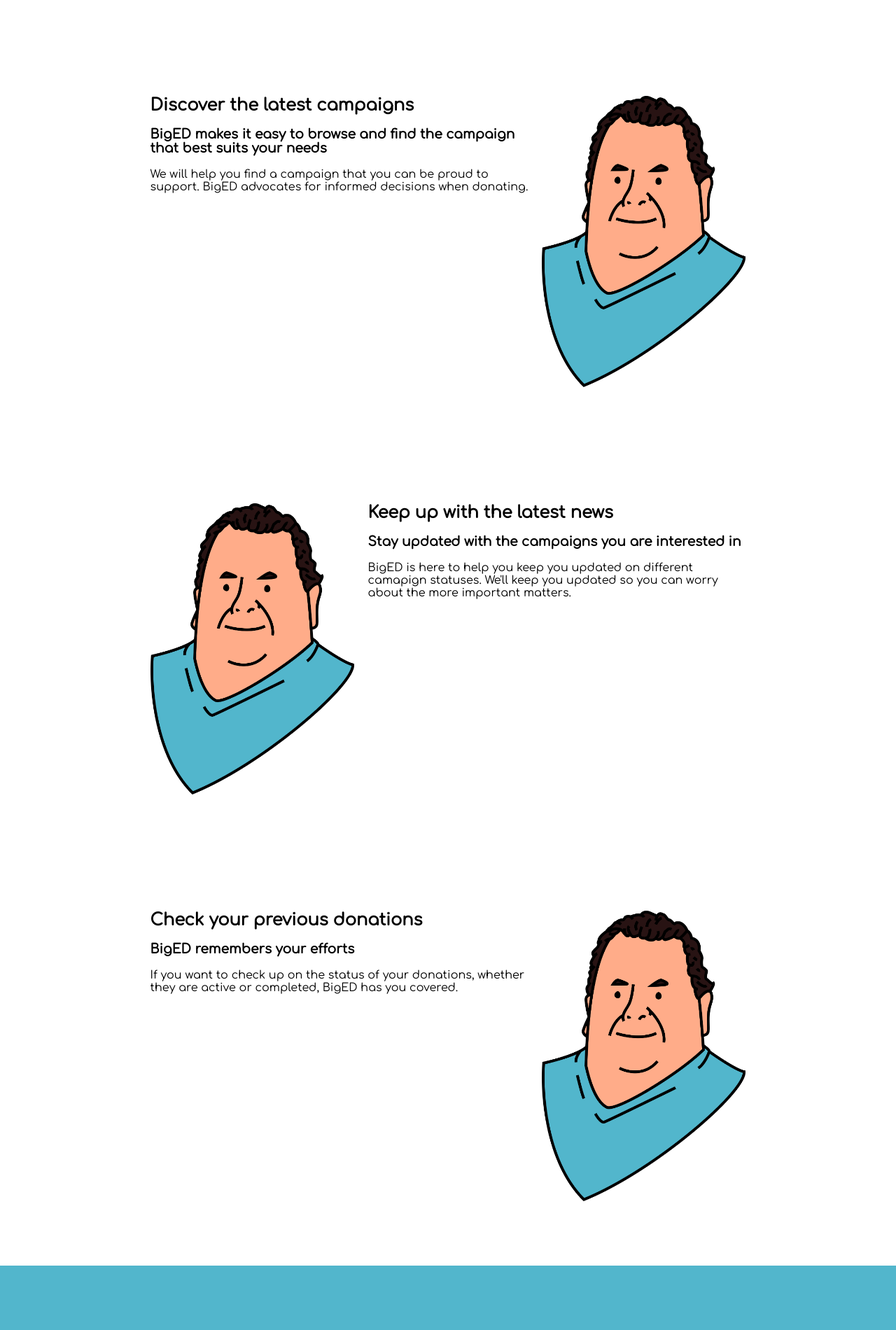
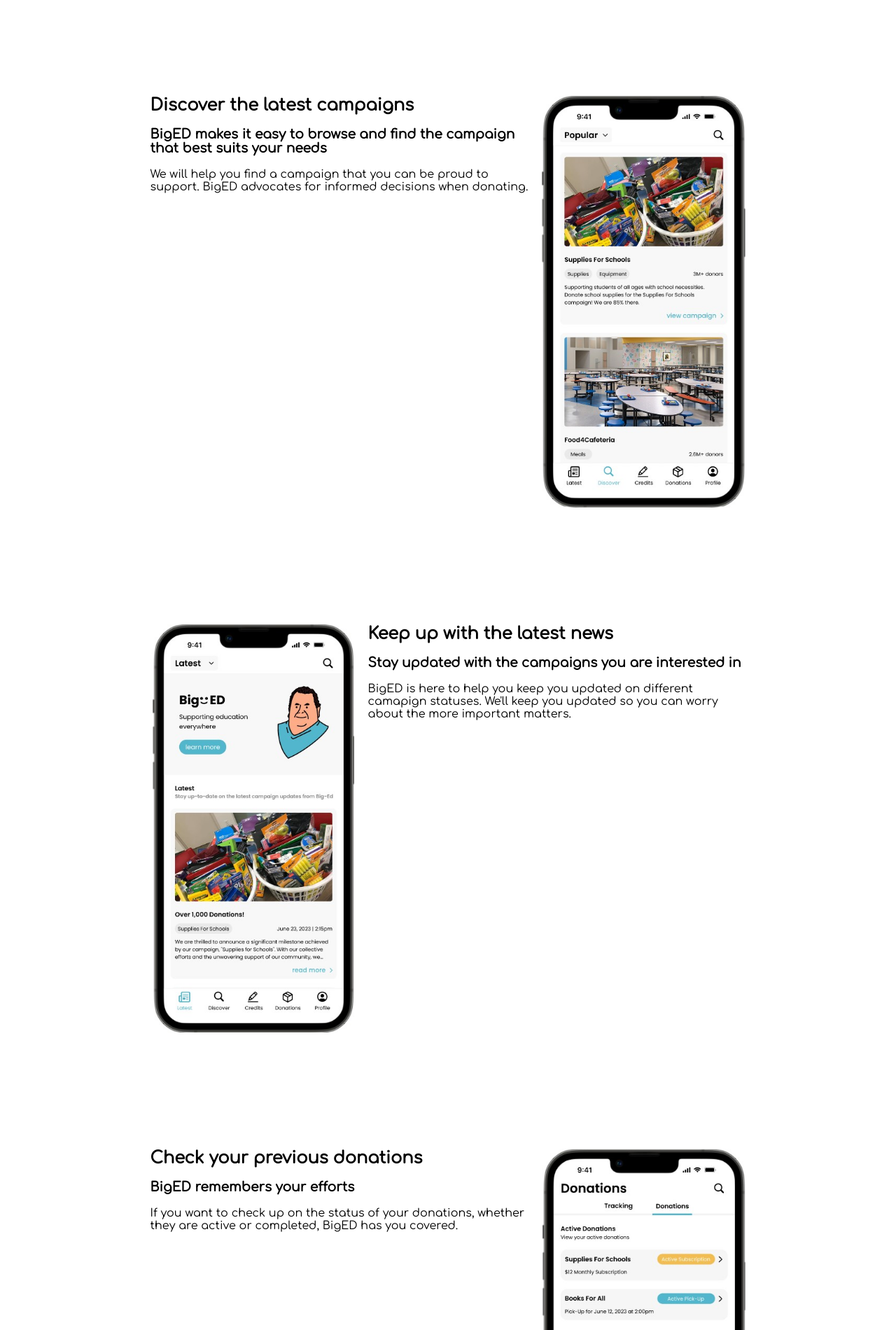
Before and after one commit to calvinlin02/BigED, a plain HTML site: page index.html in a window 1280 px wide. Shown: the part 1320-3220 px from the top of the page at 70% size. Drawn offline with Linux system fonts and the light colour scheme.

Commit message:
landing images added

```diff
--- a/index.html
+++ b/index.html
@@ -94,7 +94,7 @@
                 <p>We will help you find a campaign that you can be proud to support. BigED advocates for informed decisions when donating.</p>
             </div>
             <div class="item-25">
-                <a><img src="assets/logo.png"></a>
+                <a><img src="assets/discover.jpg"></a>
             </div>
             <div class="gutter-right">
             </div>
@@ -104,7 +104,7 @@
             <div class="gutter-left">
             </div>
             <div class="item-25">
-                <a><img src="assets/logo.png"></a>
+                <a><img src="assets/latest.jpg"></a>
             </div>
             <div class="item-45">
                 <h2>Keep up with the latest news</h2>
@@ -128,7 +128,7 @@
                 <p>If you want to check up on the status of your donations, whether they are active or completed, BigED has you covered.</p>
             </div>
             <div class="item-25">
-                <a><img src="assets/logo.png"></a>
+                <a><img src="assets/donations.jpg"></a>
             </div>
             <div class="gutter-right">
             </div>
@@ -149,10 +149,13 @@
                 <div class="item-15"></div>
                 <div class="item-35" id="center-text">
                     <h2>Donation Tracking</h2>
-
+                    <br>
+                    <a><img src="assets/tracking.jpg"></a>
                 </div>
                 <div class="item-35" id="center-text">
                     <h2>Tax Slips</h2>
+                    <br>
+                    <a><img src="assets/taxslip.jpg"></a>
                 </div>
                 <div class="item-15"></div>
             </div>
```
Also changed, not shown: assets/discover.jpg (added), assets/donations.jpg (added), assets/latest.jpg (added), assets/taxslip.jpg (added), assets/tracking.jpg (added).
